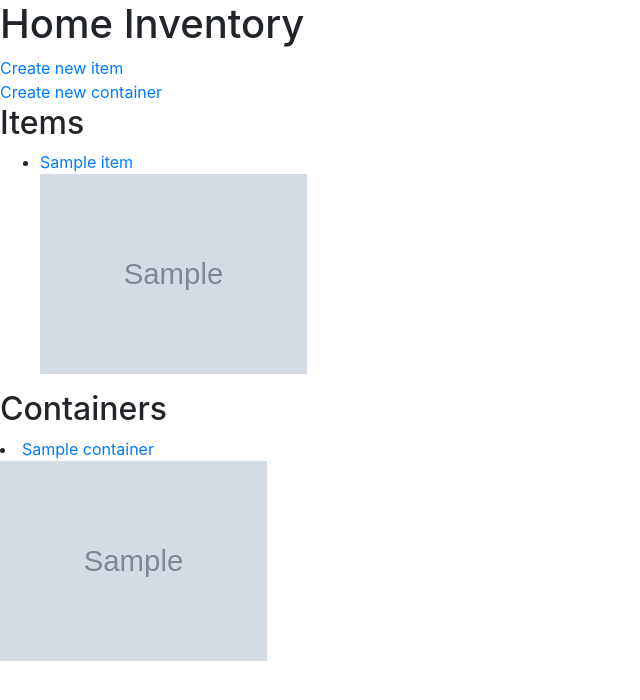
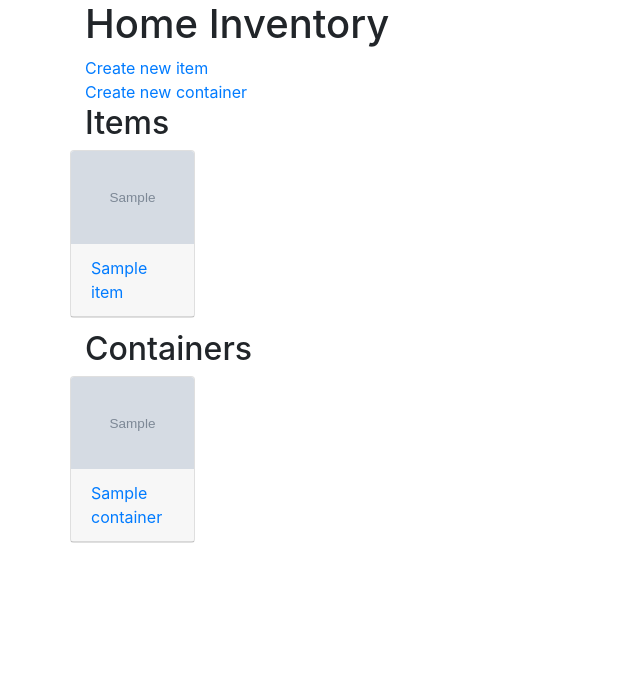
Before and after one commit to tim-fan/hordor, a Django app: page /inventory/ in a window 1280 px wide. Shown: the top 700 px of the page, without its empty margins (0-640 px from the left). Run offline with Django 3.2, Linux system fonts and the light colour scheme; tables that the repository leaves empty hold one stand-in row (values such as "Sample post"); grey boxes marked "Sample" are stand-in pictures; some libraries are stand-ins or nearby versions.

Commit message:
Bootstrap-ify the home page

```diff
--- a/home_inventory/inventory/templates/inventory/base.html
+++ b/home_inventory/inventory/templates/inventory/base.html
@@ -11,6 +11,32 @@
         integrity="sha384-JcKb8q3iqJ61gNV9KGb8thSsNjpSL0n8PARn9HuZOnIxN0hoP+VmmDGMN5t9UJ0Z" crossorigin="anonymous">
 
     <title>Home Inventory</title>
+
+    <style>
+        @media (min-width: 576px) {
+            .card-columns {
+                column-count: 2;
+            }
+        }
+
+        @media (min-width: 768px) {
+            .card-columns {
+                column-count: 4;
+            }
+        }
+
+        @media (min-width: 992px) {
+            .card-columns {
+                column-count: 6;
+            }
+        }
+
+        @media (min-width: 1200px) {
+            .card-columns {
+                column-count: 8;
+            }
+        }
+    </style>
 </head>
 
 <body>
--- a/home_inventory/inventory/templates/inventory/index.html
+++ b/home_inventory/inventory/templates/inventory/index.html
@@ -1,39 +1,62 @@
 {% extends 'inventory/base.html' %}
 {% block content %}
+
+<div class="container">
     <h1>Home Inventory</h1>
 
     <a href="{% url 'inventory:new_item' %}">Create new item</a><br />
     <a href="{% url 'inventory:new_container' %}">Create new container</a>
+</div>
 
+
+
+<div class="container">
     <h2>Items</h2>
     {% if item_list %}
-<ul>
+    <div class="row">
+        <div class="card-columns ">
             {% for item in item_list %}
-    <li>
-        <a href="{% url 'inventory:item_detail' item.id %}">{{ item.name }}</a>
+            <div class="card">
                 {% if item.photo %}
-        <br /><img src="{{ item.photo.url }}" alt="{{ item.name }}" height="200">
+                <img class="card-img-top" src="{{ item.photo.url }}" alt="{{ item.name }}">
+                {% else %}
+                <img class="card-img-top"
+                    src="https://img.pngio.com/box-icon-png-411372-free-icons-library-box-icon-png-981_948.jpg"
+                    alt="item without photo">
                 {% endif %}
-    </li>
+                <div class="card-header"><a href="{% url 'inventory:item_detail' item.id %}">{{ item.name }}</a> </div>
+            </div>
             {% endfor %}
-</ul>
+        </div>
+    </div>
+
     {% else %}
     <p>No items in inventory.</p>
     {% endif %}
+</div>
 
+<div class="container">
     <h2>Containers</h2>
     {% if container_list %}
+
+    <div class="row">
+        <div class="card-columns">
             {% for container in container_list %}
-<li>
-    <a href="{% url 'inventory:container_detail' container.id %}">{{ container.name }}</a>
+            <div class="card">
                 {% if container.photo %}
-    <br /><img src="{{ container.photo.url }}" alt="{{ container.name }}" height="200">
+                <img class="card-img-top" src="{{ container.photo.url }}" alt="{{ container.name }}">
+                {% else %}
+                <img class="card-img-top"
+                    src="https://img.pngio.com/box-icon-png-411372-free-icons-library-box-icon-png-981_948.jpg"
+                    alt="container without photo">
                 {% endif %}
-</li>
+                <div class="card-header"><a href="{% url 'inventory:container_detail' container.id %}">{{ container.name }}</a> </div>
+            </div>
             {% endfor %}
-</ul>
+        </div>
+    </div>
     {% else %}
     <p>No containers in inventory.</p>
     {% endif %}
-
+</div>
 {% endblock %}
```
Lines whose indentation alone changed are shown as unchanged.
